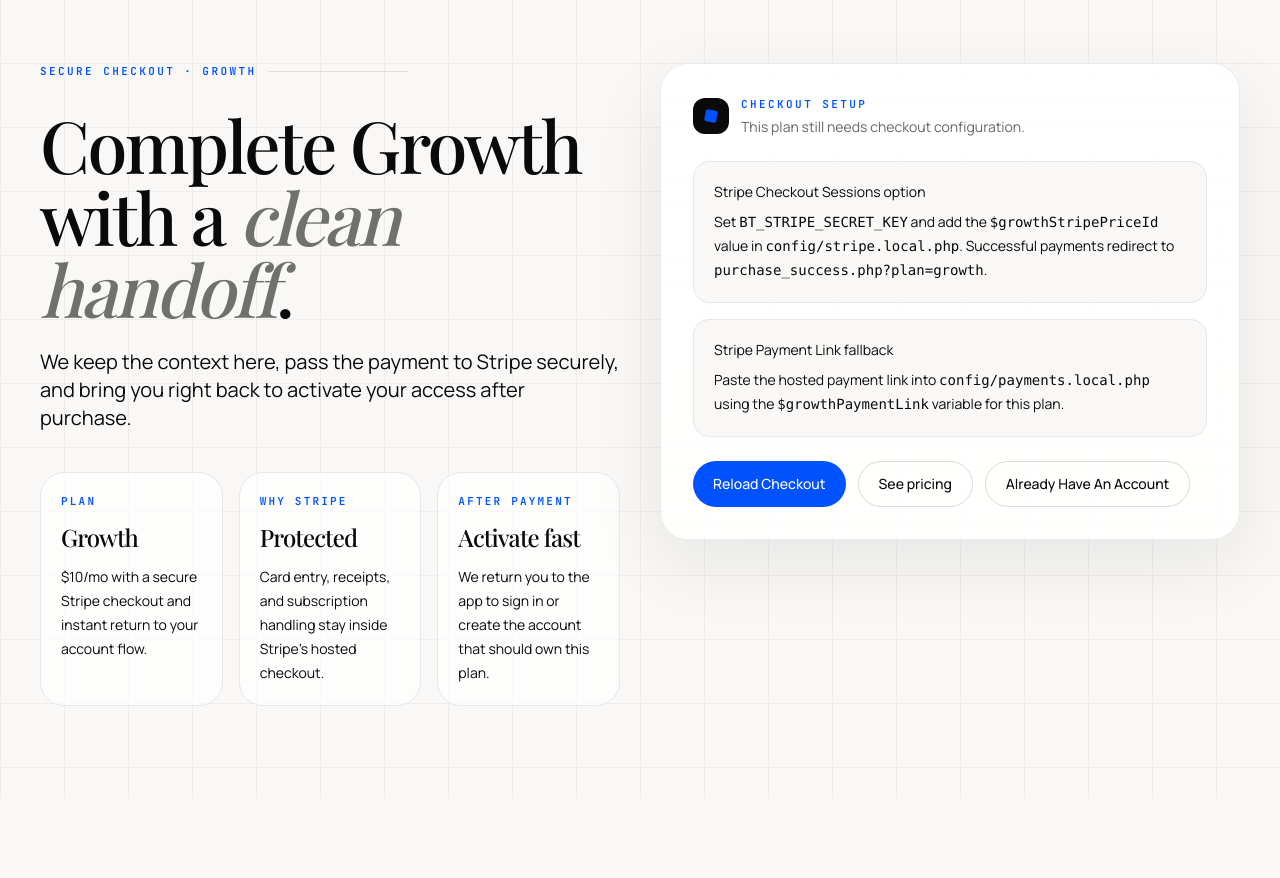
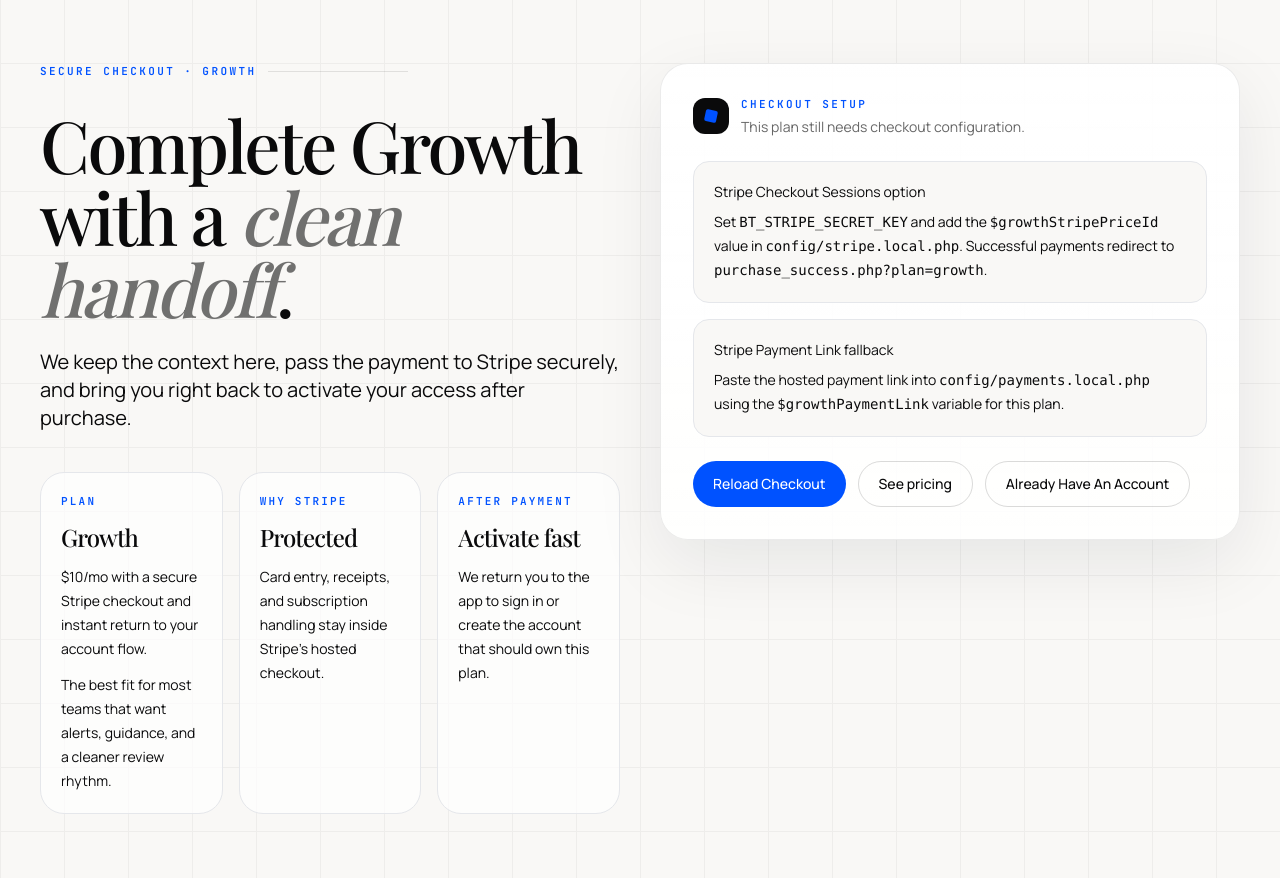
Before and after one commit to jfontiveros7/BudgetTrackerApp, a PHP site: page /checkout.php?plan=growth in a window 1280 px wide. Shown: the part 76-954 px from the top of the page. Before the commit the page ends 782 px from the top, so only its background shows below. Run offline with PHP 8.4, Linux system fonts and the light colour scheme; some web fonts are replaced.

Commit message:
Align pricing and checkout plan language

```diff
--- a/public/checkout.php
+++ b/public/checkout.php
@@ -6,11 +6,6 @@ require_once __DIR__ . "/../config/stripe.php";
 require_once __DIR__ . "/../src/purchases.php";
 
 $plan = strtolower(trim($_GET["plan"] ?? ($_SESSION["pending_plan"] ?? "")));
-$planLabels = [
-    "starter" => "Monitor",
-    "growth" => "Control",
-    "scale" => "Command",
-];
 $planDisplayNames = [
     "starter" => "Starter",
     "growth" => "Growth",
@@ -21,9 +16,14 @@ $planPrices = [
     "growth" => "$10/mo",
     "scale" => "$20/mo",
 ];
-$planLabel = $planLabels[$plan] ?? null;
 $planDisplayName = $planDisplayNames[$plan] ?? "Plan";
 $planPrice = $planPrices[$plan] ?? "";
+$planTaglines = [
+    "starter" => "A simple starting point for teams that want earlier visibility.",
+    "growth" => "The best fit for most teams that want alerts, guidance, and a cleaner review rhythm.",
+    "scale" => "Higher-touch support for teams that want faster follow-through and deeper planning help.",
+];
+$planTagline = $planTaglines[$plan] ?? "";
 $paymentLink = $paymentLinks[$plan] ?? "";
 $planPriceConfigLabels = [
     "starter" => '$starterStripePriceId',
@@ -32,7 +32,7 @@ $planPriceConfigLabels = [
 ];
 $planPriceConfigLabel = $planPriceConfigLabels[$plan] ?? '$stripePriceId';
 
-if ($planLabel === null) {
+if (!array_key_exists($plan, $planDisplayNames)) {
     header("Location: landing.php#pricing");
     exit;
 }
@@ -72,6 +72,11 @@ if (btStripeCheckoutReadyForPlan($plan)) {
             ]],
             "success_url" => $successUrl,
             "cancel_url" => $cancelUrl,
+            "custom_text" => [
+                "submit" => [
+                    "message" => "You're starting Budget Tracker " . $planDisplayName . " at " . $planPrice . ".",
+                ],
+            ],
             "metadata" => [
                 "plan" => $plan,
                 "purchase_token" => $purchaseToken,
@@ -173,6 +178,7 @@ $retryUrl = "checkout.php?plan=" . urlencode($plan);
                             <p class="mono text-[11px] font-semibold uppercase tracking-[0.2em] text-[#0052FF]">Plan</p>
                             <h2 class="mt-3 text-2xl"><?php echo htmlspecialchars($planDisplayName); ?></h2>
                             <p class="mt-3 text-sm leading-6 text-black/62"><?php echo htmlspecialchars($planPrice); ?> with a secure Stripe checkout and instant return to your account flow.</p>
+                            <p class="mt-3 text-sm leading-6 text-black/52"><?php echo htmlspecialchars($planTagline); ?></p>
                         </div>
                         <div class="rounded-3xl border border-black/6 bg-white/70 p-5">
                             <p class="mono text-[11px] font-semibold uppercase tracking-[0.2em] text-[#0052FF]">Why Stripe</p>
@@ -204,7 +210,7 @@ $retryUrl = "checkout.php?plan=" . urlencode($plan);
                                     <h2 class="text-3xl"><?php echo htmlspecialchars($planDisplayName); ?></h2>
                                     <span class="mono text-sm text-black/55"><?php echo htmlspecialchars($planPrice); ?></span>
                                 </div>
-                                <p class="mt-4 text-sm leading-6 text-black/62">If the redirect does not happen automatically, use the button below to continue securely to Stripe.</p>
+                                <p class="mt-4 text-sm leading-6 text-black/62">If the redirect does not happen automatically, use the button below to continue securely to Stripe for Budget Tracker <?php echo htmlspecialchars($planDisplayName); ?>.</p>
                             </div>
 
                             <div class="mt-6 flex flex-col gap-3 sm:flex-row">
--- a/public/landing.php
+++ b/public/landing.php
@@ -742,7 +742,7 @@
           </article>
           <article class="rounded-3xl border border-white/10 bg-white/5 p-6">
             <p class="eyebrow text-white/45">Scale</p>
-            <h3 class="text-3xl mt-4">$19.99<span class="text-lg text-white/45">/mo</span></h3>
+            <h3 class="text-3xl mt-4">$20<span class="text-lg text-white/45">/mo</span></h3>
             <p class="mt-4 text-white/72 text-sm leading-6">For teams that want faster support, deeper planning help, and a closer working relationship.</p>
           </article>
         </div>
@@ -877,7 +877,7 @@
 
         <article class="price-card panel rounded-[28px] p-7 flex flex-col">
           <p class="eyebrow text-black/42">Scale</p>
-          <h3 class="text-4xl mt-4">$19.99<span class="text-lg text-black/45">/mo</span></h3>
+          <h3 class="text-4xl mt-4">$20<span class="text-lg text-black/45">/mo</span></h3>
           <p class="mt-4 text-sm text-black/62 leading-6">For teams that want faster support, deeper planning help, and a more hands-on working rhythm.</p>
           <ul class="mt-6 space-y-3 text-sm text-black/68 flex-1">
             <li>Weekly advisor check-ins</li>
--- a/public/pricing-sheet.php
+++ b/public/pricing-sheet.php
@@ -256,7 +256,7 @@ header("Expires: 0");
 
         <article class="price-card panel rounded-[28px] p-7 flex flex-col">
           <p class="eyebrow text-black/42">Scale</p>
-          <h2 class="mt-4 text-4xl">$19.99<span class="text-lg text-black/45">/mo</span></h2>
+          <h2 class="mt-4 text-4xl">$20<span class="text-lg text-black/45">/mo</span></h2>
           <p class="mt-4 text-sm leading-6 text-black/62">For customers who need faster support, more planning help, and a stronger bridge into managed service.</p>
           <ul class="mt-6 space-y-3 text-sm text-black/68 flex-1">
             <li>Weekly advisor check-ins</li>
```
